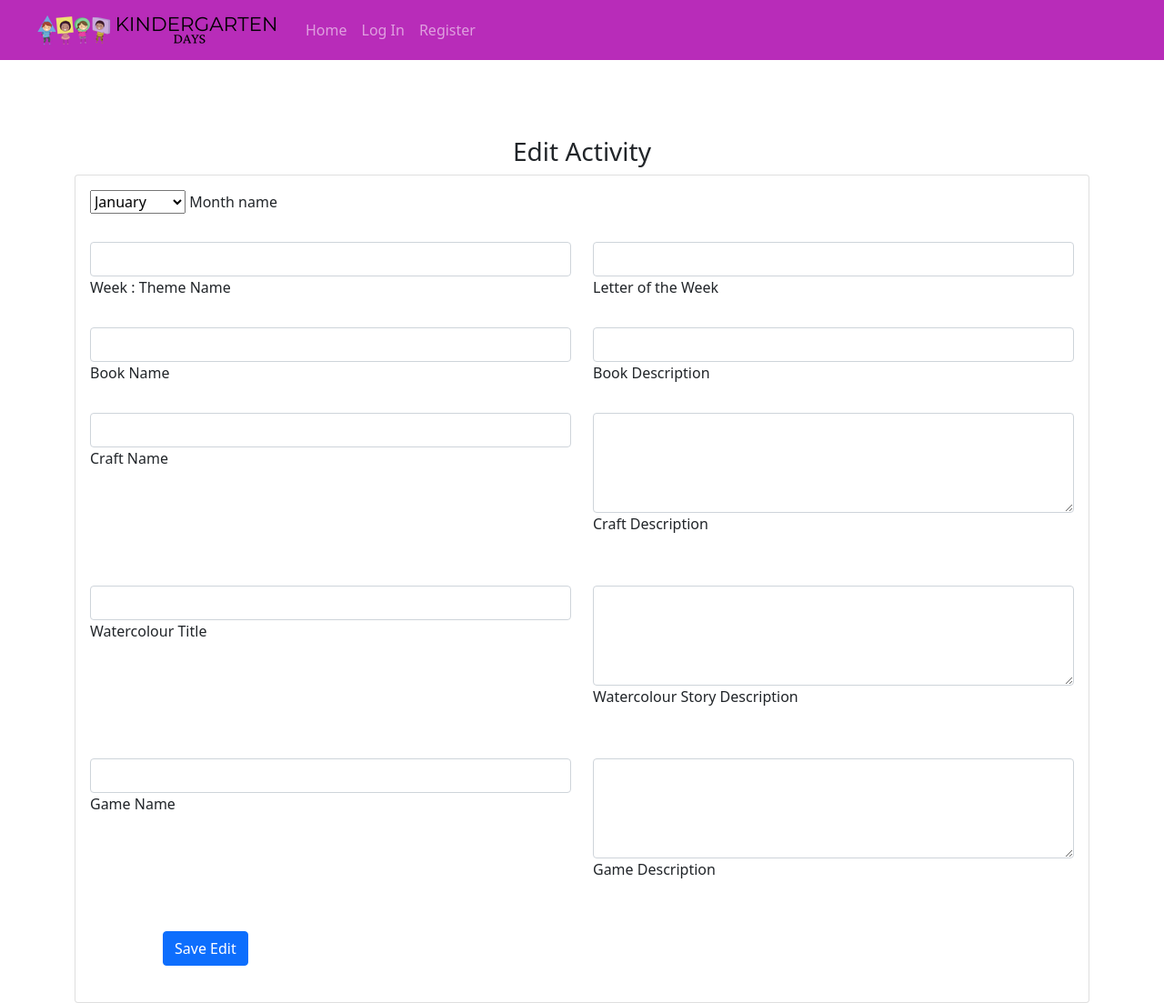
After one commit to lolaedun/kindergarten-days, a Flask app: template templates/pages/edit-activity.html in a window 1280 px wide. The commit adds this page. Shown: the whole page at 91% size. Run offline with Flask 2, Linux system fonts and the light colour scheme; the template is opened without the code that fills it, so the values that code supplies are empty; some libraries are stand-ins or nearby versions.

Commit message:
wire up edit activity button

```diff
--- a/app.py
+++ b/app.py
@@ -124,6 +124,14 @@ def add_activity():
     return render_template("pages/add-activity.html", categories=categories)
 
 
+@app.route("/edit_activity/<activity_id>", methods=["GET", "POST"])
+def edit_activity(activity_id):
+    activity = mongo.db.activities.find_one({"_id": ObjectId(activity_id)})
+
+    categories = mongo.db.categories.find().sort("category_name", 1)
+    return render_template("pages/edit-activity.html", activity=activity, categories=categories)
+
+
 if __name__ == "__main__":
     app.run(host=os.environ.get("IP"),
             port=int(os.environ.get("PORT")),
--- a/templates/activities.html
+++ b/templates/activities.html
@@ -18,7 +18,7 @@
         title="You have completed this task!">
       </i>
       {% endif %}
-      <a class="btn btn-outline-dark" data-toggle="collapse" href="#collapseExample" role="button" aria-expanded="false" aria-controls="collapseExample">
+      <a class="btn btn-outline-dark" data-toggle="collapse" href="{{ url_for('edit_activity', activity_id=activity._id) }}" role="button" aria-expanded="false" aria-controls="collapseExample">
         EDIT
       </a>
       <input type="checkbox" name="box"/> DONE
@@ -89,7 +89,7 @@
         title="You have completed this task!">
       </i>
       {% endif %}
-      <a class="btn btn-outline-dark" data-toggle="collapse" href="#collapseExample" role="button" aria-expanded="false" aria-controls="collapseExample">
+      <a class="btn btn-outline-dark" data-toggle="collapse" href="{{ url_for('edit_activity', activity_id=activity._id) }}" role="button" aria-expanded="false" aria-controls="collapseExample">
         EDIT
       </a>
       <input type="checkbox" name="box"/> DONE
--- /dev/null
+++ b/templates/components/forms/activity/edit.html
@@ -0,0 +1,116 @@
+<div class="card">
+    <div class="card-body">
+
+        <form method="POST" action="{{ url_for('edit_activity', activity_id=activity._id) }}">
+            <!-- Month Select -->
+            <div class="form-outline mb-4">
+
+                <select class="select" id="month" name="month">
+                    <option>January</option>
+                    <option>February</option>
+                    <option>March</option>
+                    <option>April</option>
+                    <option>May</option>
+                    <option>June</option>
+                    <option>July</option>
+                    <option>August</option>
+                    <option>September</option>
+                    <option>October</option>
+                    <option>November</option>
+                    <option>December</option>
+                </select>
+
+                <label class="form-label" for="month">Month name</label>
+            </div>
+
+
+            <!-- Text inputs for the Theme and Letter of the Week -->
+            <div class="row mb-4">
+                <div class="col">
+                    <div class="form-outline">
+                        <input type="text" id="theme" name="theme" class="form-control" required />
+                        <label class="form-label" for="theme">Week : Theme Name</label>
+                    </div>
+                </div>
+                <div class="col">
+                    <div class="form-outline">
+                        <input type="text" id="letter-of-week" name="letter-of-week" class="form-control" />
+                        <label class="form-label" for="letter-of-week">Letter of the Week</label>
+                    </div>
+                </div>
+            </div>
+
+            <!-- Text inputs for the Book Name and Description -->
+            <div class="row mb-4">
+                <div class="col">
+                    <div class="form-outline">
+                        <input type="text" id="book" name="book" class="form-control" required />
+                        <label class="form-label" for="book">Book Name </label>
+                    </div>
+                </div>
+                <div class="col">
+                    <div class="form-outline">
+                        <input type="text" id="book_description" name="book_description" class="form-control" />
+                        <label class="form-label" for="book_description">Book Description</label>
+                    </div>
+                </div>
+            </div>
+
+            <!-- Text inputs for the Craft and Description -->
+            <div class="row mb-4">
+                <div class="col">
+                    <div class="form-outline">
+                        <input type="text" id="craft" name="craft" class="form-control" required />
+                        <label class="form-label" for="craft">Craft Name </label>
+                    </div>
+                </div>
+                <div class="col">
+                    <div class="form-outline mb-4">
+                        <textarea class="form-control" id="craft_description" name="craft_description"
+                            rows="4"></textarea>
+                        <label class="form-label" for="craft_description">Craft Description</label>
+                    </div>
+                </div>
+            </div>
+
+            <!-- Text inputs for the Watercolour and Description -->
+            <div class="row mb-4">
+                <div class="col">
+                    <div class="form-outline">
+                        <input type="text" id="watercolour" name="watercolour" class="form-control" required />
+                        <label class="form-label" for="watercolour">Watercolour Title <label>
+                    </div>
+                </div>
+                <div class="col">
+                    <div class="form-outline mb-4">
+                        <textarea class="form-control" id="watercolour_description" name="watercolour_description"
+                            rows="4"></textarea>
+                        <label class="form-label" for="watercolour_description
+                    ">Watercolour Story Description</label>
+                    </div>
+                </div>
+            </div>
+
+            <!-- Text inputs for the Games and Description -->
+            <div class="row mb-4">
+                <div class="col">
+                    <div class="form-outline">
+                        <input type="text" id="game" name="game" class="form-control" required />
+                        <label class="form-label" for="game">Game Name </label>
+                    </div>
+                </div>
+                <div class="col">
+                    <div class="form-outline mb-4">
+                        <textarea class="form-control" id="game_description" name="game_description"
+                            rows="4"></textarea>
+                        <label class="form-label" for="game_description
+                    ">Game Description</label>
+                    </div>
+                </div>
+            </div>
+
+            <!-- Submit button -->
+            <button type="submit" class="btn btn-primary btn-block mb-4">Save Edit</button>
+        </form>
+    </div>
+</div>
--- /dev/null
+++ b/templates/pages/edit-activity.html
@@ -0,0 +1,9 @@
+{% extends "base.html" %}
+{% block content %}
+
+    <h3 class="text-center space">Edit Activity</h3>
+    <div class="container">
+    {% include 'components/forms/activity/edit.html' %}
+    </div>
+
+{% endblock %}
```
